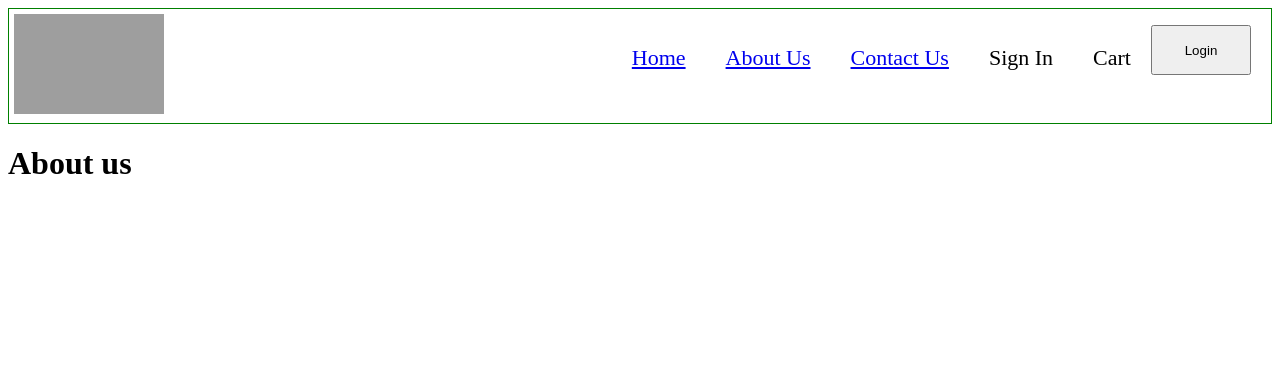
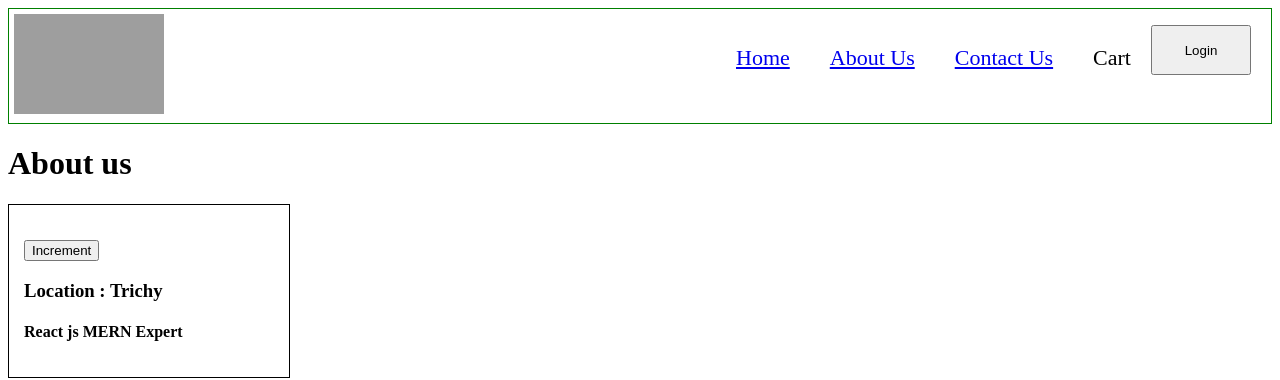
Before and after one commit to Brindha007/namaste-react, a React (Vite) app: page /about in a window 1280 px wide. Shown: the top 380 px of the page. Built offline with nearby package versions, Linux system fonts and the light colour scheme; grey boxes are pictures that could not be loaded.

Commit message:
Created custom hook for Restaurant menu for fetching api data

```diff
--- a/index.css
+++ b/index.css
@@ -29,6 +29,14 @@
     height: 50px;
 }
 /* * Header Css Ends */
+
+/** About us CSS starts */
+.user-card{
+    border: 1px solid ;
+    padding: 15px;
+    width: 250px;
+}
+/** About us CSS ends*/
 
 /* * Body, restauant container Css Starts */
 .res-container{
--- a/src/App.js
+++ b/src/App.js
@@ -5,6 +5,7 @@ import Body from "./components/Body";
 import About from "./components/About";
 import Contact from "./components/Contact";
 import Error from "./components/Error";
+import RestaurantMenu from "./components/RestaurantMenu";
 import { createBrowserRouter, RouterProvider, Outlet } from "react-router-dom";
 
 const AppLayout = () => {
@@ -33,6 +34,10 @@ const appRouter = createBrowserRouter([
         path: "/contact",
         element: <Contact />,
       },
+      {
+        path: "/restaurants/:resID",
+        element: <RestaurantMenu />,
+      },
     ],
     errorElement:<Error />
   },
--- a/src/components/About.js
+++ b/src/components/About.js
@@ -1,9 +1,31 @@
-const About = () =>{
+import UsersClass from "./UsersClass";
+import React from "react";
+
+
+/* const About = () =>{
     return(
         <div>
             <h1>About us</h1>
+            <UsersClass name={"Brindha D"}/>
         </div>
     );
+} */
+
+class About extends React.Component{
+    constructor(){
+        super();
+        //console.log("Parent constructor");
+    }
+
+    render(){
+        //console.log("Parent render");
+        return(
+            <div>
+                <h1>About us</h1>
+                <UsersClass/>
+            </div>
+        );
+    }
 }
 
 export default About;
--- a/src/components/Body.js
+++ b/src/components/Body.js
@@ -1,6 +1,7 @@
 import RestaurantCards from "./RestaurantCards";
 import { useState , useEffect} from "react";
 import Shimmer from "./Shimmer";
+import { Link } from "react-router-dom";
 
 export const Body = () =>{
 const [resList,setResList] = useState([]);
@@ -45,7 +46,7 @@ const fetchData = async() => {
                   </button>
         </div>
         <div className="res-container">
-        {filteredRestaurant.map((lists) => <RestaurantCards key={lists.info.id} resData={lists}/>)}
+        {filteredRestaurant.map((lists) => <Link key={lists.info.id} to={"/restaurants/"+lists.info.id}><RestaurantCards  resData={lists}/></Link>)}
         </div>
       </div>
     );
--- a/src/components/Header.js
+++ b/src/components/Header.js
@@ -26,7 +26,6 @@ const Header = () => {
           <li>
             <Link to="/contact">Contact Us</Link>
           </li>
-          <li>Sign In</li>
           <li>Cart</li>
           <button
             className="login-btn"
--- /dev/null
+++ b/src/components/RestaurantMenu.js
@@ -0,0 +1,37 @@
+import { useParams } from "react-router-dom";
+import Shimmer from "./Shimmer";
+import { MENU_API } from "../utils/constants";
+import useRestaurantMenu from "../utils/useRestaurantMenu";
+
+const RestaurantMenu = () => {
+
+  /** useParams hooks is used to fetch parameter from url */
+  const {resID} = useParams();
+
+  /** Created custom hook called useRestaurantMenu for fetching menu data from api */
+  const resMenuInfo = useRestaurantMenu(resID);
+
+  if (resMenuInfo === null) return <Shimmer />;
+
+  const { name, cuisines } = resMenuInfo?.cards[2]?.card?.card?.info;
+  const { itemCards, title } =resMenuInfo?.cards[4]?.groupedCard?.cardGroupMap?.REGULAR?.cards[1]?.card?.card;
+
+
+  return (
+    <div className="resMenu">
+      <h1>
+        {name} - {cuisines.join(",")}
+      </h1>
+      <ul>
+        <h2>{title}</h2>
+        {itemCards?.map((menuItems) => (
+          <li key={menuItems?.card?.info?.id}>
+            {menuItems?.card?.info?.name} {"-- ₹"}
+            {menuItems?.card?.info?.price / 100}
+          </li>
+        ))}
+      </ul>
+    </div>
+  );
+};
+export default RestaurantMenu;
--- /dev/null
+++ b/src/components/UsersClass.js
@@ -0,0 +1,32 @@
+import React from "react";
+class UsersClass extends React.Component{
+     constructor(props){
+        super(props);
+       // console.log(props);
+        this.state ={
+            count : 7
+        };
+
+       // console.log(this.props.name+"Child Constructor");
+    }
+
+    render(){
+       // console.log(this.props.name+"Child render");
+        return(
+            <div className="user-card">
+                <h2>{this.props.name}</h2>
+
+                <button onClick={()=>{
+                    this.setState({
+                        count:this.state.count + 1,
+                    });
+                }}>Increment</button>
+                <h3>Location : Trichy</h3>
+                <h4>React js MERN Expert</h4>
+
+            </div>
+        );
+    }
+}
+
+export default UsersClass;
--- a/src/utils/constants.js
+++ b/src/utils/constants.js
@@ -3,3 +3,5 @@
 export const LOGO_URL ="https://www.clipartmax.com/png/middle/111-1118804_android-food-delivery-apps.png";
 
 export const CDN_URL ="https://media-assets.swiggy.com/swiggy/image/upload/fl_lossy,f_auto,q_auto,w_660/";
+
+export const MENU_API ="https://www.swiggy.com/dapi/menu/pl?page-type=REGULAR_MENU&complete-menu=true&lat=10.7904833&lng=78.7046725&restaurantId=";
--- /dev/null
+++ b/src/utils/useRestaurantMenu.js
@@ -0,0 +1,20 @@
+import { useEffect, useState } from "react";
+import { MENU_API } from "./constants";
+
+const useRestaurantMenu = (resID) =>{
+
+    const[resMenuInfo,setResMenuInfo] = useState(null);
+
+    useEffect(()=>{
+        fetchMenuData();
+    },[]);
+
+    const fetchMenuData = async() =>{
+        const data = await fetch(MENU_API + resID);
+        const json = await data.json();
+        setResMenuInfo(json?.data);
+    }
+    return  resMenuInfo;
+}
+
+export default useRestaurantMenu;
```
Also changed, not shown: 1 other file (tests, documents, lock files or other folders).
